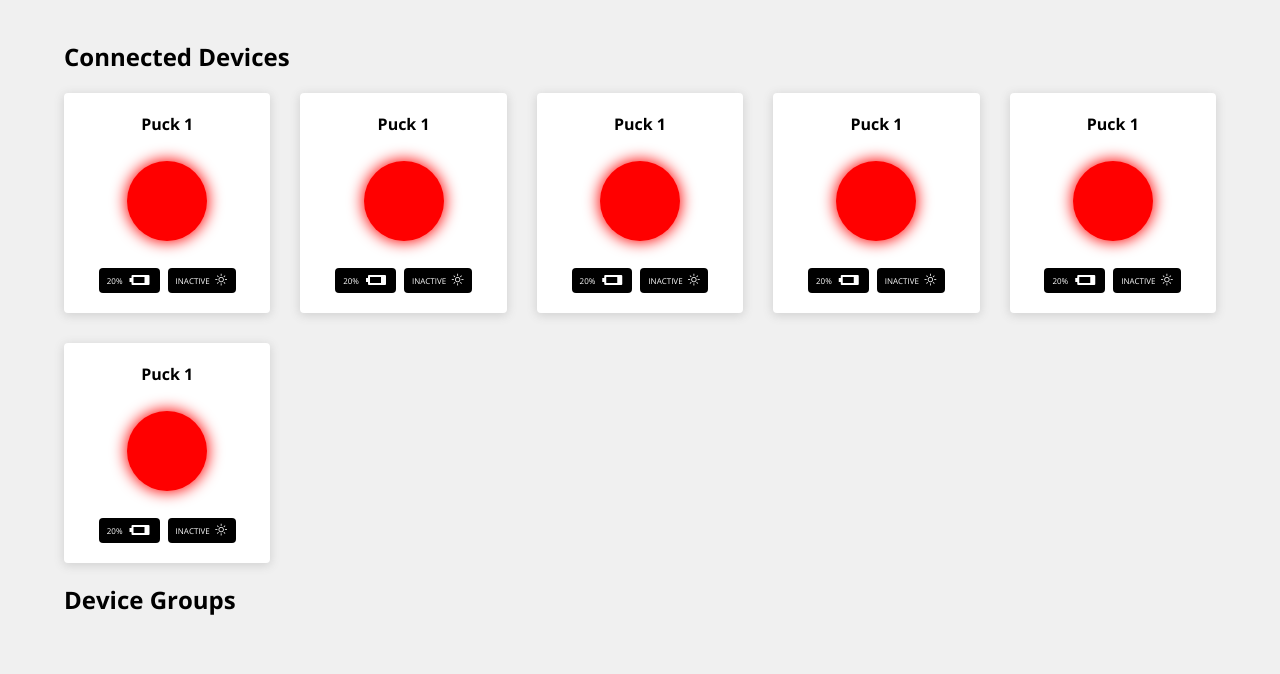
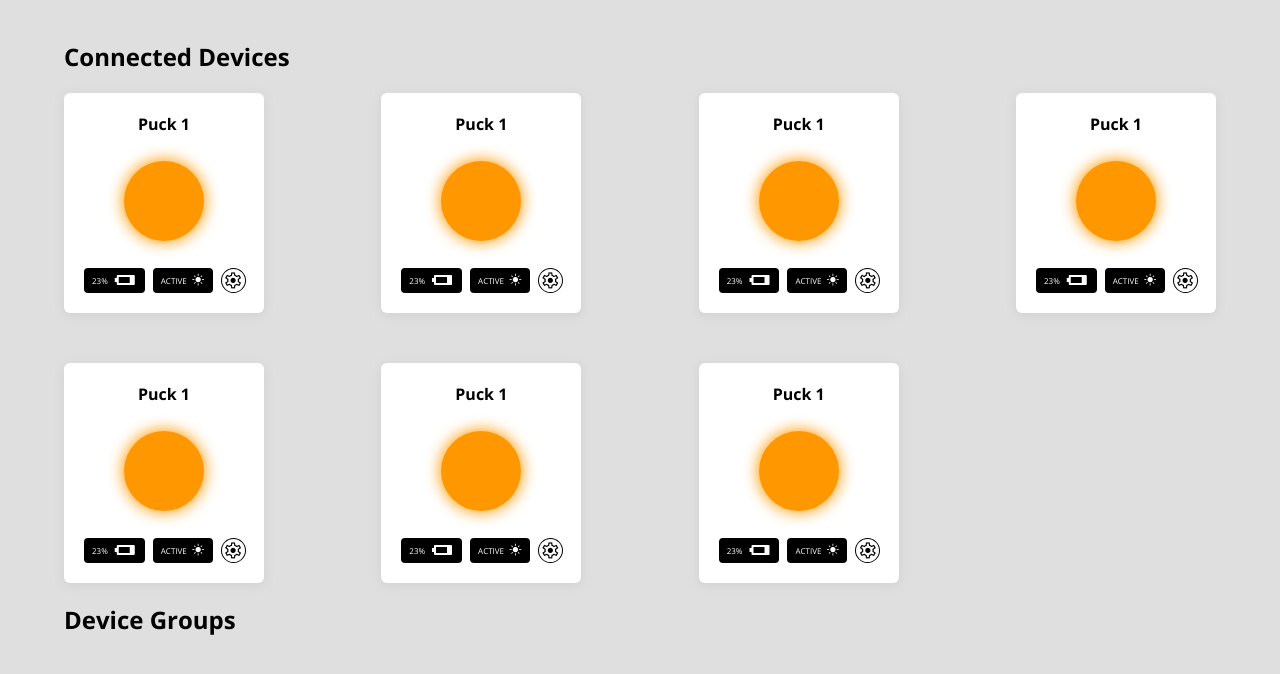
Before and after one commit to araamz/GlowPucks, a React (Vite) app in the folder control/: page / in a window 1280 px wide. Shown: the top 674 px of the page. Built offline with nearby package versions, Linux system fonts and the light colour scheme.

Commit message:
Added Additional Improvements to Card Previews

```diff
--- a/control/src/App.css
+++ b/control/src/App.css
@@ -1,8 +1,8 @@
 @media screen and (min-width: 600px) {
   .App {
     width: 90%;
-    max-width: 1400px;
     margin: 40px auto 0 auto;
+    max-width: 1200px;
   }
 
 }
--- /dev/null
+++ b/control/src/components/button_widget/button_widget.module.css
@@ -0,0 +1,24 @@
+@media screen and (min-width: 600px) {
+
+    .button_widget {
+        color: black !important;
+        border: 1px black solid;
+        padding: 2px;
+        background: none;
+        border-radius: 100%;
+
+        display: flex;
+
+        appearance: none;
+        outline: none;
+    }
+
+    .button_widget:hover {
+        color: white !important;
+        border-color: black;
+        background: black;
+        transition: 0.2s;
+        box-shadow: 0 1px 10px 1px gray;
+    }
+
+}
--- /dev/null
+++ b/control/src/components/button_widget/button_widget.tsx
@@ -0,0 +1,18 @@
+import { ReactNode } from "react";
+import button_widget_styles from "./button_widget.module.css";
+
+type button_widget_props = {
+    className?: string;
+    children: ReactNode;
+    onClick: (params:any) => void;
+}
+
+export default function ButtonWidget(props: button_widget_props) {
+
+    return (
+        <button onClick={props.onClick} className={`${button_widget_styles.button_widget} ${props.className}`}>
+            { props.children }
+        </button>
+    )
+
+}
--- a/control/src/components/device_preview/device_preview.module.css
+++ b/control/src/components/device_preview/device_preview.module.css
@@ -4,7 +4,7 @@
     background: white;
     height: 180px;
     box-shadow: 0 2px 10px 1px lightgray;
-    border-radius: 4px;
+    border-radius: 6px;
     padding: 20px;
   }
   .device_preview_container {
@@ -15,16 +15,15 @@
     align-items: center;
     justify-content: space-between;
   }
-  .label_container {
-
-  }
-  .graphic_container {
-
-  }
   .widgets_container {
     display: flex;
     flex-direction: row;
     gap: 8px;
+    align-items: flex-start;
+    width: 100%;
+  }
+  .settings_widget {
+    margin-left: auto;
   }
 
   .label {
--- a/control/src/components/device_preview/device_preview.tsx
+++ b/control/src/components/device_preview/device_preview.tsx
@@ -1,30 +1,43 @@
 import BatteryWidget from "../battery_widget/battery_widget";
+import Graphic from "../graphic/graphic";
 import LightActiveWidget from "../light_active_widget/light_active_widget";
+import SettingsWidget from "../settings_widget/settings_widget";
 import device_preview_styles from "./device_preview.module.css";
 
 type device_preview_props = {
     id: any;
-    label: String;
-    battery_level: Number;
-    light_active: boolean;
 }
 
+// Will grab from API for battery_level, light_active, and label - Only ID will be required
+
 export default function DevicePreview(props: device_preview_props) {
+
+    const click_handler = () => {
+        console.log("Click from device " + props.id)
+
+    }
+
+    const test_object = {
+        label: "Puck 1",
+        battery_level: 23,
+        light_active: true
+    }
 
     return (
         <div className={device_preview_styles.device_preview}>
             <div className={device_preview_styles.device_preview_container}>
                 <div className={device_preview_styles.label_container}>
                     <p className={device_preview_styles.label}>
-                        { props.label }
+                        { test_object.label }
                     </p>
                 </div>
                 <div className={device_preview_styles.graphic_container}>
-                    <div className={device_preview_styles.graphic} />
+                    <Graphic color="#FF9800" active={true} />
                 </div>
                 <div className={device_preview_styles.widgets_container}>
-                    <BatteryWidget level={props.battery_level} />
-                    <LightActiveWidget active={props.light_active}/>
+                    <BatteryWidget level={test_object.battery_level} />
+                    <LightActiveWidget active={test_object.light_active}/>
+                    <SettingsWidget onClick={click_handler} className={device_preview_styles.settings_widget} />
                 </div>
             </div>
         </div>
--- /dev/null
+++ b/control/src/components/graphic/graphic.module.css
@@ -0,0 +1,15 @@
+@media screen and (min-width: 600px) {
+    .graphic {
+      width: 80px;
+      height: 80px;
+      border-radius: 100%;
+    }
+
+    .active {
+
+    }
+    .inactive {
+
+    }
+
+  }
--- /dev/null
+++ b/control/src/components/graphic/graphic.tsx
@@ -0,0 +1,32 @@
+import { ReactNode } from "react";
+import graphic_styles from "./graphic.module.css";
+
+type graphic_props = {
+    active: boolean;
+    color: string;
+    className?: string;
+}
+
+export default function Graphic(props: graphic_props) {
+
+    const show_light_glow = () => {
+
+        let enabled_class = {
+            backgroundColor: props.color,
+            boxShadow: `0 0 15px 1px ${props.color}`
+        }
+        let disabled_class = {
+            backgroundColor: undefined,
+            border: `2px dotted ${props.color}`,
+            boxShadow: `0 0 15px 2px ${props.color}`
+        }
+
+        return props.active ? enabled_class : disabled_class
+
+    }
+
+    return (
+        <div className={`${graphic_styles.graphic} ${props.className}`} style={show_light_glow()} />
+    )
+
+}
--- /dev/null
+++ b/control/src/components/settings_widget/settings_widget.module.css
@@ -0,0 +1,12 @@
+@media screen and (min-width: 600px) {
+
+    .settings_icon {
+        font-size: 1.2rem;
+        font-variation-settings:
+        'FILL' 0,
+        'wght' 400,
+        'GRAD' 0,
+        'opsz' 100
+    }
+
+}
--- /dev/null
+++ b/control/src/components/settings_widget/settings_widget.tsx
@@ -0,0 +1,19 @@
+import ButtonWidget from "../button_widget/button_widget";
+import settings_widegt_styles from "./settings_widget.module.css";
+
+type setting_widet_props = {
+    onClick: (params:any) => void;
+    className?: string;
+}
+
+export default function SettingsWidget(props: setting_widet_props) {
+
+    return (
+        <ButtonWidget onClick={props.onClick} className={`${props.className} ${settings_widegt_styles.settings_widget}`}>
+            <span className={`material-symbols-outlined ${settings_widegt_styles.settings_icon}`}>
+                settings
+            </span>
+        </ButtonWidget>
+    )
+
+}
--- a/control/src/index.css
+++ b/control/src/index.css
@@ -73,11 +73,12 @@ button:focus-visible {
 
 @import url('https://fonts.googleapis.com/css2?family=Open+Sans:wght@400;500;700&display=swap');
 @import url('https://fonts.googleapis.com/css2?family=Material+Symbols+Outlined:opsz,wght,FILL,GRAD@20..48,100..700,0..1,-50..200');
+
 :root {
   font-family: 'Open Sans', sans-serif;
 }
 body {
-  background: #f0f0f0;
+  background: #dfdfdf;
 }
 p {
   margin: 0;
--- a/control/src/pages/home/home.module.css
+++ b/control/src/pages/home/home.module.css
@@ -2,8 +2,9 @@
 
     .devices_container {
         display: grid;
-        gap: 30px;
-        grid-template-columns: repeat(5, 1fr);
+        grid-template-columns: repeat(auto-fill, 200px);
+        justify-content: space-between;
+        gap: 50px;
     }
 
 }
--- a/control/src/pages/home/home.tsx
+++ b/control/src/pages/home/home.tsx
@@ -11,12 +11,15 @@ export default function Home() {
                     Connected Devices
                 </h2>
                 <div className={home_page_styles.devices_container}>
-                    <DevicePreview id={0} label={"Puck 1"} battery_level={20} light_active={false} />
-                    <DevicePreview id={0} label={"Puck 1"} battery_level={20} light_active={false} />
-                    <DevicePreview id={0} label={"Puck 1"} battery_level={20} light_active={false} />
-                    <DevicePreview id={0} label={"Puck 1"} battery_level={20} light_active={false} />
-                    <DevicePreview id={0} label={"Puck 1"} battery_level={20} light_active={false} />
-                    <DevicePreview id={0} label={"Puck 1"} battery_level={20} light_active={false} />
+                    <DevicePreview id={0}/>
+                    <DevicePreview id={1}/>
+                    <DevicePreview id={2}/>
+                    <DevicePreview id={2}/>
+                    <DevicePreview id={2}/>
+                    <DevicePreview id={2}/>
+                    <DevicePreview id={2}/>
+
+
                 </div>
             </div>
             <div>
```
